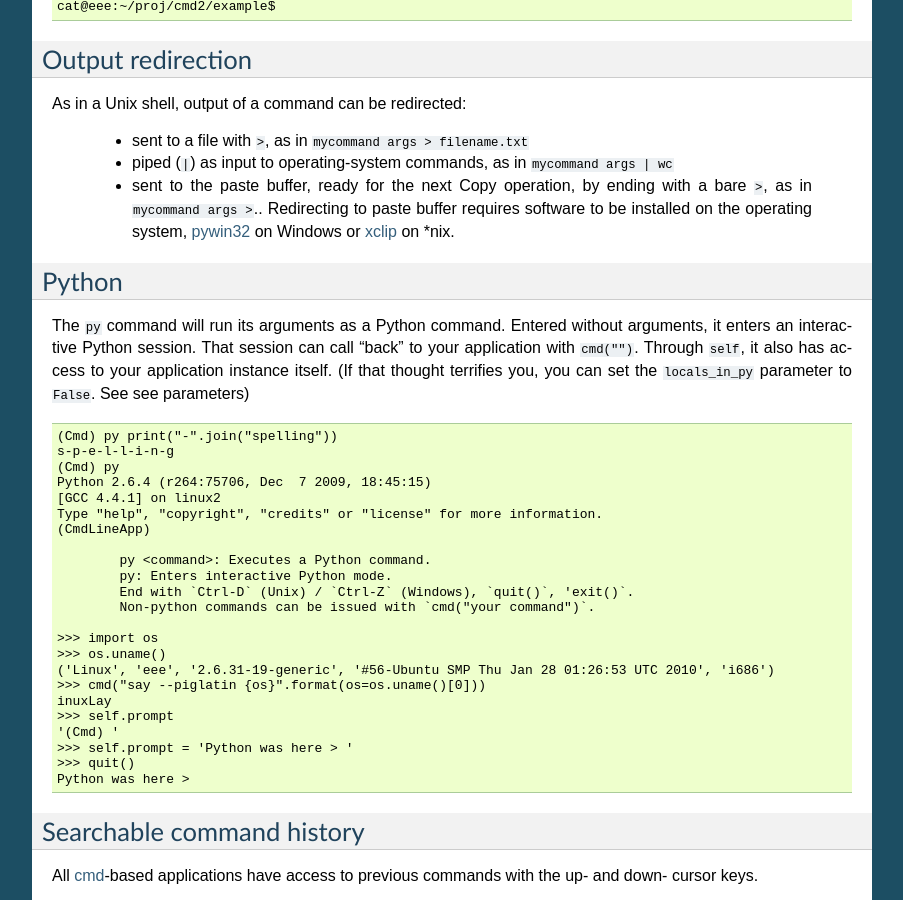
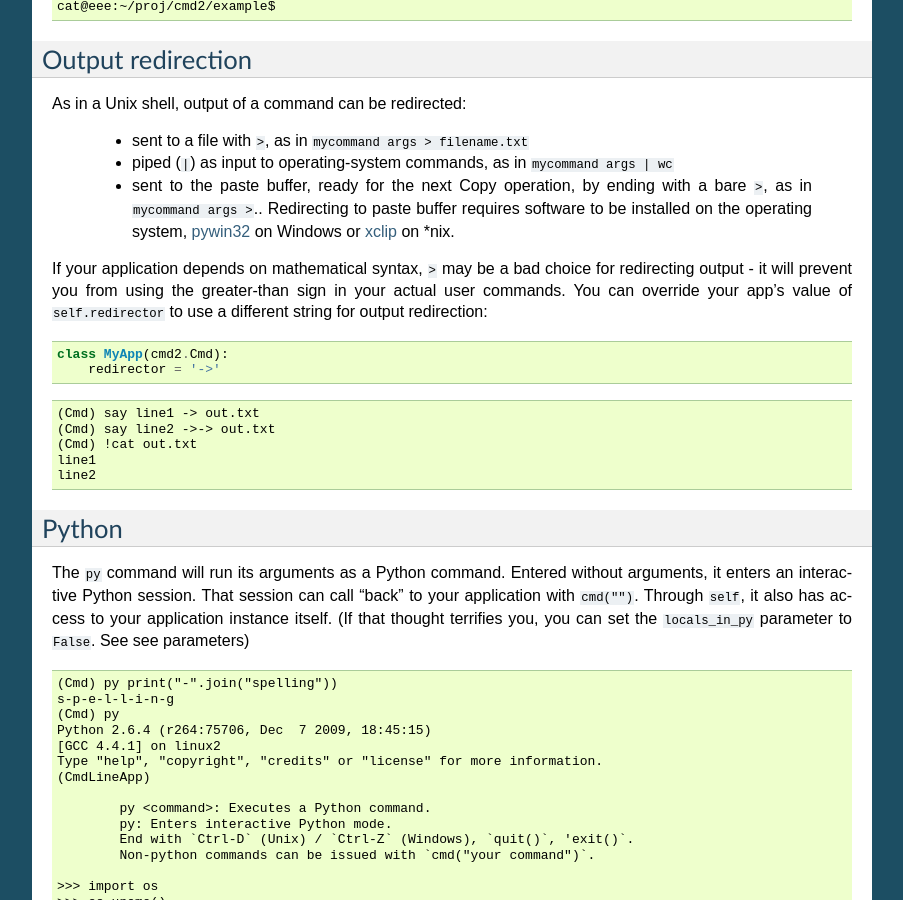
Before and after one commit to python-cmd2/cmd2, a Sphinx documentation site: the page built from docs/freefeatures.rst, in a window 1280 px wide and 900 px high, scrolled down 1051 px. Shown: the whole window, without its empty margins (198-1101 px from the left). Built offline with Sphinx 7.4.7, drawn with Linux system fonts in a browser that asks for light colours; pages that are not in the unit, such as notebooks, are missing from menus.

Commit message:
custom double-redirector fixed

```diff
--- a/docs/freefeatures.rst
+++ b/docs/freefeatures.rst
@@ -75,6 +75,22 @@ As in a Unix shell, output of a command can be redirected:
     ending with a bare ``>``, as in ``mycommand args >``..  Redirecting
     to paste buffer requires software to be installed on the operating
     system, pywin32_ on Windows or xclip_ on \*nix.
+
+If your application depends on mathematical syntax, ``>`` may be a bad
+choice for redirecting output - it will prevent you from using the
+greater-than sign in your actual user commands.  You can override your
+app's value of ``self.redirector`` to use a different string for output redirection::
+
+    class MyApp(cmd2.Cmd):
+        redirector = '->'
+
+::
+
+    (Cmd) say line1 -> out.txt
+    (Cmd) say line2 ->-> out.txt
+    (Cmd) !cat out.txt
+    line1
+    line2
 
 .. _pywin32: http://sourceforge.net/projects/pywin32/
 .. _xclip: http://www.cyberciti.biz/faq/xclip-linux-insert-files-command-output-intoclipboard/
```
Also changed, not shown: cmd2.py (+6 -2 lines), 1 other file.
